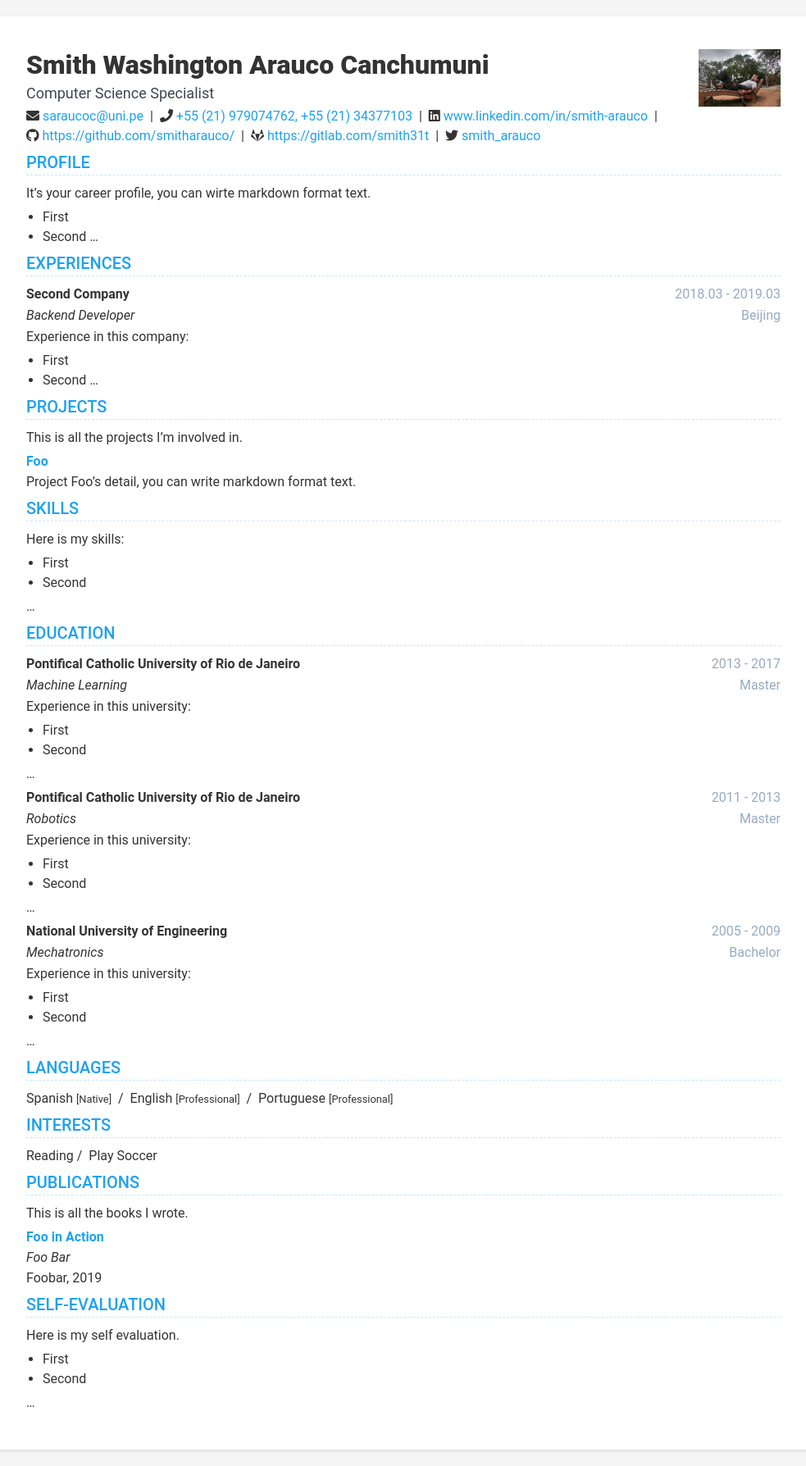
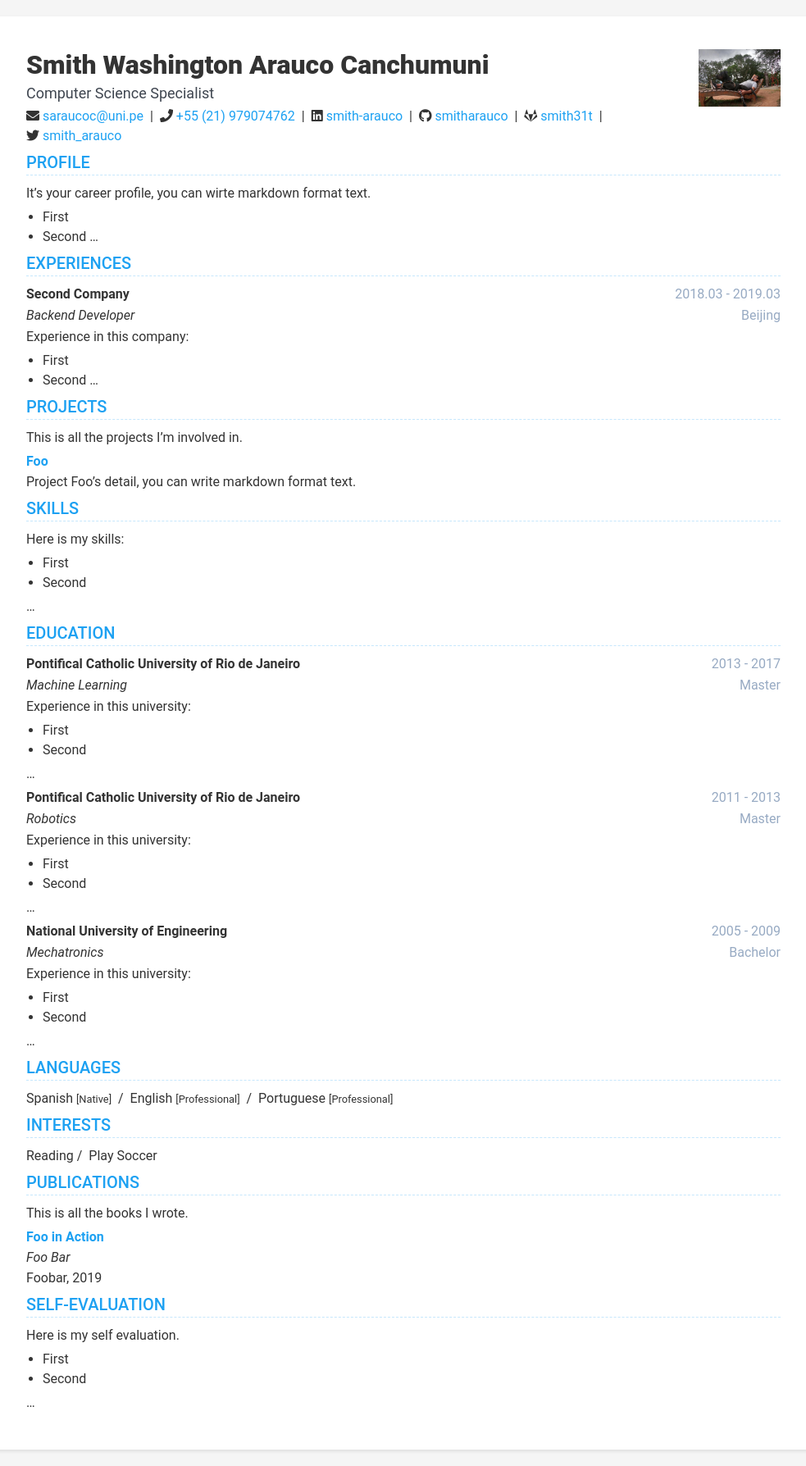
Before and after one commit to smitharauco/https-smitharauco.github.io-, a Jekyll site: the page built from index.html, in a window 1280 px wide. Shown: the whole page at 82% size, without its empty margins (148-1131 px from the left). Built offline with Jekyll 4.4.1, drawn with Linux system fonts in a browser that asks for light colours; nearby versions of some CDN libraries.

Commit message:
Update data.yml

```diff
--- a/_data/data.yml
+++ b/_data/data.yml
@@ -7,14 +7,14 @@ intro:
 
 contact:
   email: saraucoc@uni.pe
-  phone: +55 (21) 979074762, +55 (21) 34377103
+  phone: +55 (21) 979074762
   whatsapp:
   telegram:
   website:
   medium:
-  linkedin: www.linkedin.com/in/smith-arauco
-  github: https://github.com/smitharauco/
-  gitlab: https://gitlab.com/smith31t
+  linkedin: smith-arauco
+  github: smitharauco
+  gitlab: smith31t
   bitbucket:
   twitter: smith_arauco
   stackoverflow:
```
